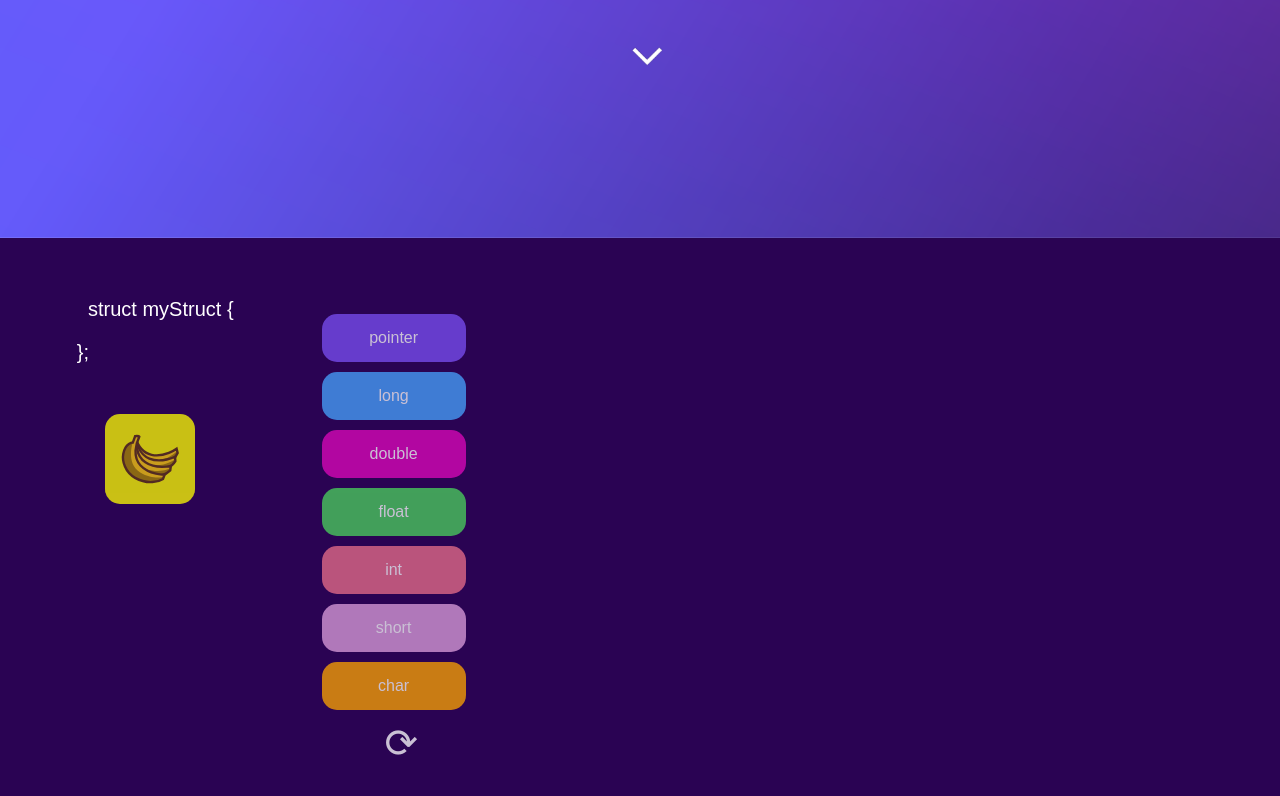
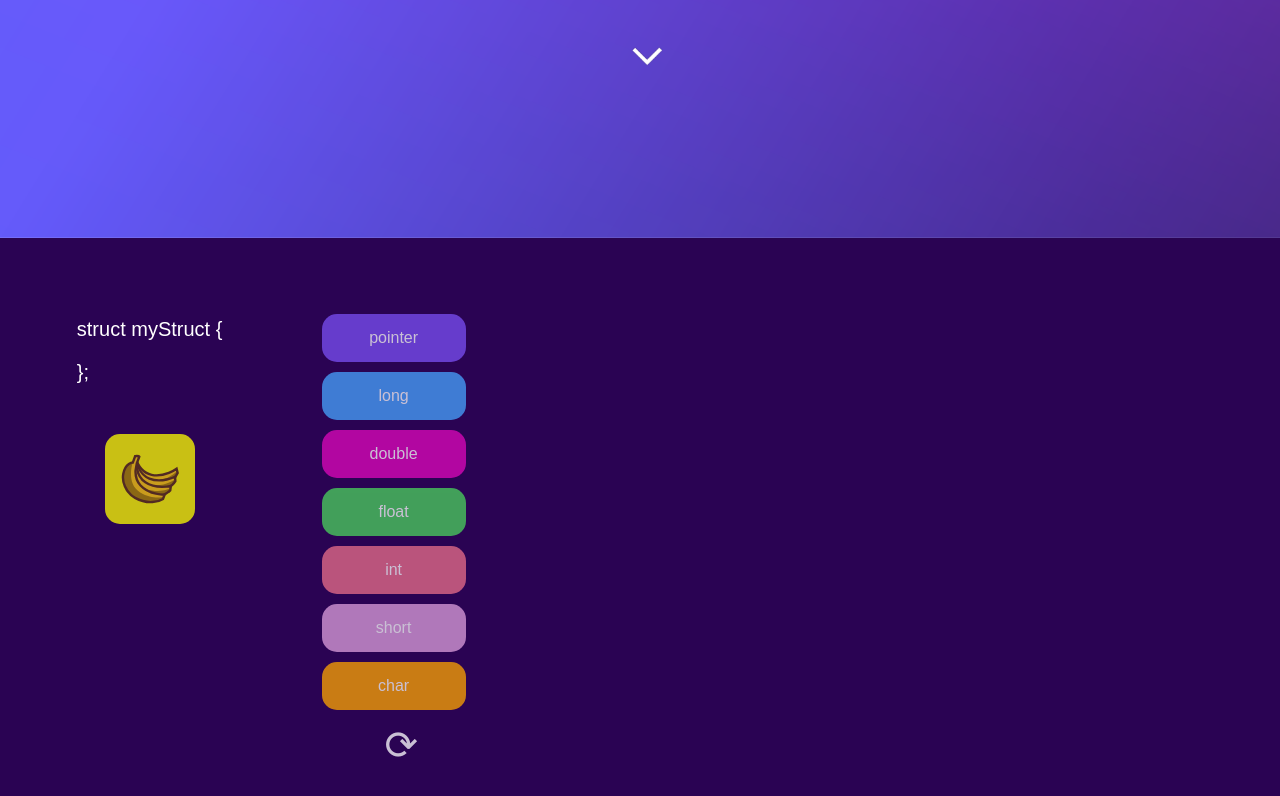
Before and after one commit to BananaBoilermakeX/PaddingSplit, a React (Vite) app: page / in a window 1280 px wide. Shown: the part 612-1408 px from the top of the page. Built offline with nearby package versions, Linux system fonts and the light colour scheme.

Commit message:
align, count start @ 1, reload button on safari

```diff
--- a/src/index.css
+++ b/src/index.css
@@ -410,7 +410,7 @@ html {
 .reset {
   display: inline-block;
   width: 30px;
-  height: 0px;
+  height: 50px;
   border-radius: 0px;
   margin-left: 0px;
   margin-top: 0px;
@@ -424,10 +424,6 @@ html {
 .reset:active {
   box-shadow: 0 0px #FFFFFF;
   transform: translateY(5px);
-}
-
-.static {
-  display: inline;
 }
 
 @media screen and (min-width: 751px) and (max-width: 1050px) {
--- a/src/pages/visualizer.jsx
+++ b/src/pages/visualizer.jsx
@@ -1,6 +1,6 @@
 import {useState} from 'react';
 export function Visualizer({arr}) {
-  const [counter, setCounter] = useState(0);
+  const [counter, setCounter] = useState(1);
   if (!arr) {
     return;
   }
```
